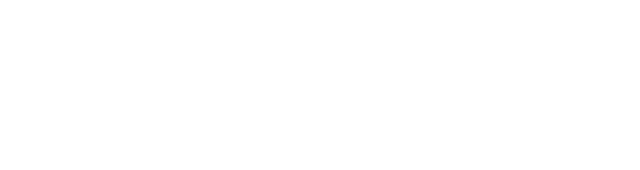
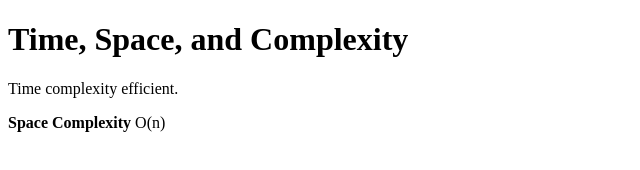
Before and after one commit to acciojob/time-and-space-complexity-ItsCoderRam, a website: page main.html in a window 1280 px wide. Shown: the whole page, without its empty margins (0-640 px from the left). Drawn offline with Linux system fonts and the light colour scheme.

Commit message:
created a submission

```diff
--- a/main.html
+++ b/main.html
@@ -10,7 +10,9 @@
 	<!-- the entire body must be written by student -->
     <script type="text/javascript" src="./script.js">
 </script>
-
+<h1>Time, Space, and Complexity</h1>
+	<p>Time complexity efficient.</p>
+	<p><b>Space Complexity</b> O(n)</p>
 </body>
 
 </html>
```
